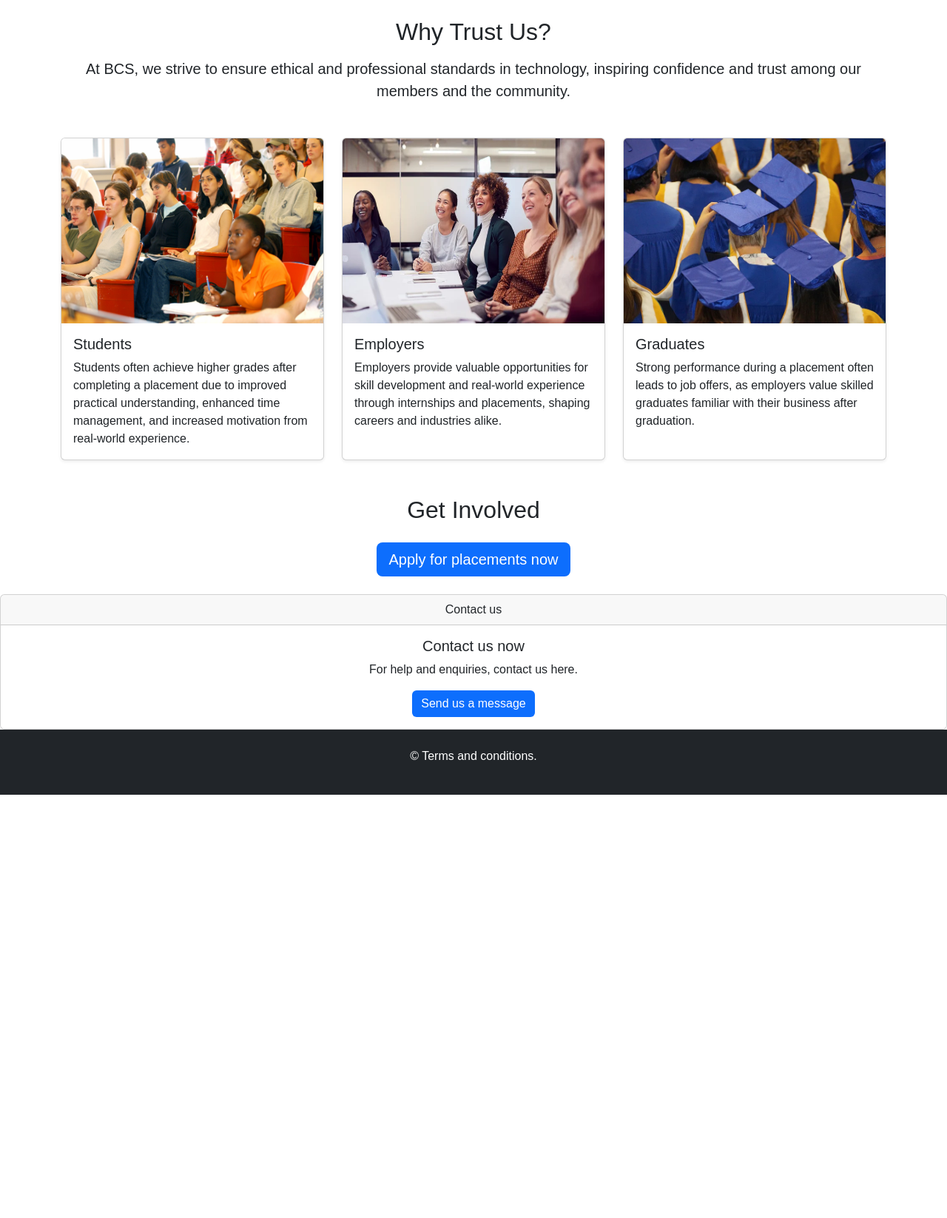
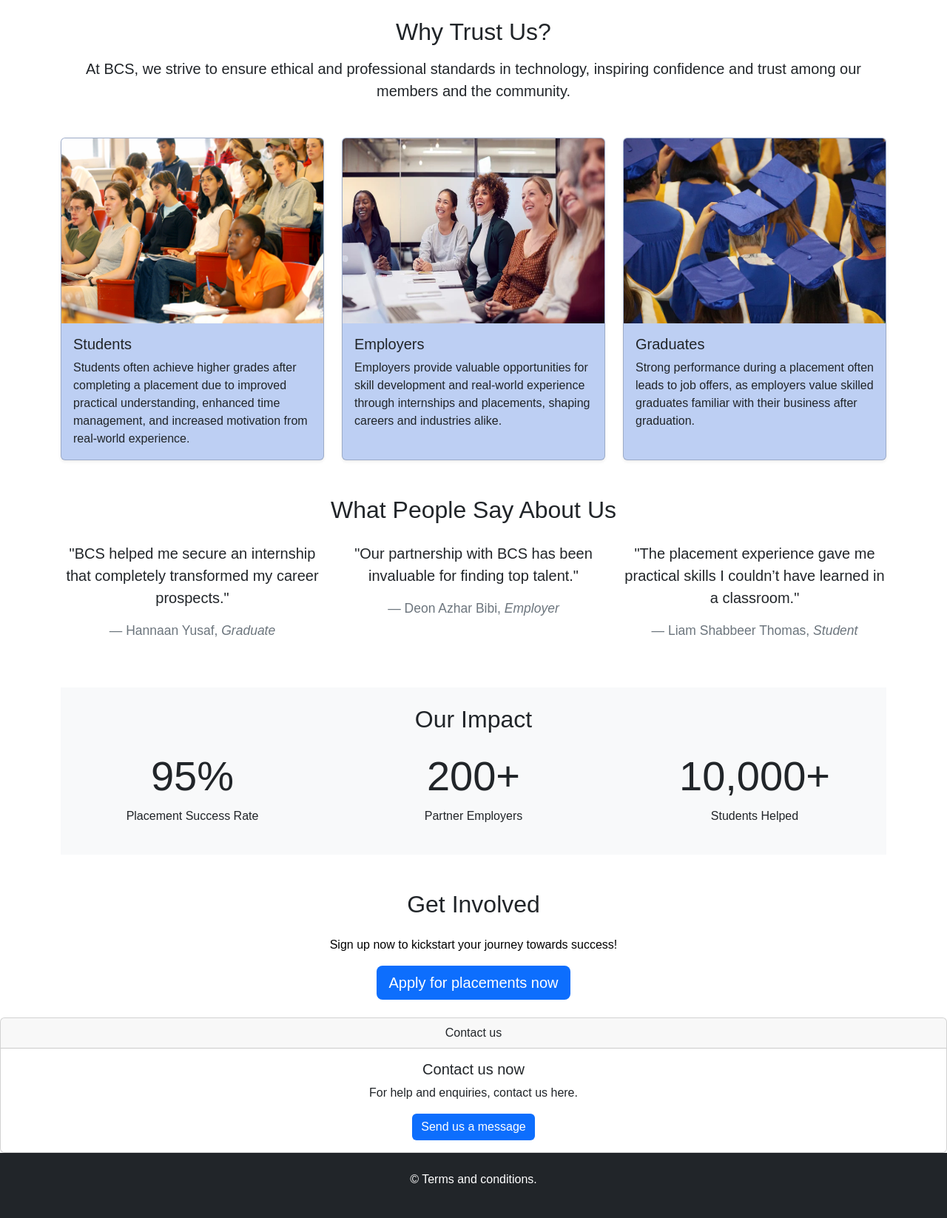
Before and after one commit to AzharWazid/BCS-HackCamp, a PHP site: page / in a window 1280 px wide. Shown: the part 208-1854 px from the top of the page at 74% size. Before the commit the page ends 1282 px from the top, so only its background shows below. Run offline with PHP 8.4, Linux system fonts and the light colour scheme.

Commit message:
refined edit page css

```diff
--- a/View/index.phtml
+++ b/View/index.phtml
@@ -1,4 +1,11 @@
 <?php require_once('View/template/header.phtml'); ?>
+
+    <style>
+        .custom-bg {
+            background-color: #BDCFF3 !important;
+        }
+    </style>
+
     <header class="bg-primary text-white py-3">
         <div class="container">
             <h1 class="text-center">BCS - Building Trust in Technology</h1>
@@ -15,7 +22,7 @@
 
         <section class="row mt-5">
             <div class="col-md-4">
-            <div class="card shadow-sm h-100">
+                <div class="card shadow-sm h-100 custom-bg">
                     <img src="/images/students.png" class="card-img-top" width="250" height="250" alt="Students">
                     <div class="card-body">
                         <h5 class="card-title">Students</h5>
@@ -24,7 +31,7 @@
                 </div>
             </div>
             <div class="col-md-4">
-            <div class="card shadow-sm h-100">
+                <div class="card shadow-sm h-100 custom-bg">
                     <img src="/images/Employers.png" class="card-img-top" width="250" height="250" alt="Employers">
                     <div class="card-body">
                         <h5 class="card-title">Employers</h5>
@@ -33,7 +40,7 @@
                 </div>
             </div>
             <div class="col-md-4">
-            <div class="card shadow-sm h-100">
+                <div class="card shadow-sm h-100 custom-bg">
                     <img src="/images/graduates.png" class="card-img-top" width="250" height="250" alt="graduates">
                     <div class="card-body">
                         <h5 class="card-title">Graduates</h5>
@@ -43,12 +50,60 @@
             </div>
         </section>
 
+        <!-- Testimonials Section -->
         <section class="mt-5">
-        <h2 class="text-center mb-4">Get Involved</h2>
-        <div class="d-flex justify-content-center">
-            <a href="#" class="btn btn-primary btn-lg" onclick="location.href='../Controller/placements.php';">Apply for placements now</a>
+            <h2 class="text-center mb-4">What People Say About Us</h2>
+            <div class="row">
+                <div class="col-md-4">
+                    <blockquote class="blockquote text-center">
+                        <p class="mb-0">"BCS helped me secure an internship that completely transformed my career prospects."</p>
+                        <footer class="blockquote-footer mt-3">Hannaan Yusaf, <cite title="Source Title">Graduate</cite></footer>
+                    </blockquote>
+                </div>
+                <div class="col-md-4">
+                    <blockquote class="blockquote text-center">
+                        <p class="mb-0">"Our partnership with BCS has been invaluable for finding top talent."</p>
+                        <footer class="blockquote-footer mt-3">Deon Azhar Bibi, <cite title="Source Title">Employer</cite></footer>
+                    </blockquote>
+                </div>
+                <div class="col-md-4">
+                    <blockquote class="blockquote text-center">
+                        <p class="mb-0">"The placement experience gave me practical skills I couldn’t have learned in a classroom."</p>
+                        <footer class="blockquote-footer mt-3">Liam Shabbeer Thomas, <cite title="Source Title">Student</cite></footer>
+                    </blockquote>
+                </div>
             </div>
         </section>
 
+        <!-- Stats Section -->
+        <section class="mt-5 bg-light py-4">
+            <h2 class="text-center mb-4">Our Impact</h2>
+            <div class="row text-center">
+                <div class="col-md-4">
+                    <h3 class="display-4">95%</h3>
+                    <p>Placement Success Rate</p>
                 </div>
+                <div class="col-md-4">
+                    <h3 class="display-4">200+</h3>
+                    <p>Partner Employers</p>
+                </div>
+                <div class="col-md-4">
+                    <h3 class="display-4">10,000+</h3>
+                    <p>Students Helped</p>
+                </div>
+            </div>
+        </section>
+
+        <!-- Get Involved Section -->
+        <section class="mt-5" id="get-involved">
+            <h2 class="text-center mb-4">Get Involved</h2>
+            <div class="text-center">
+                <p class="mb-3 b-colour">Sign up now to kickstart your journey towards success!</p>
+            </div>
+            <div class="d-flex justify-content-center">
+                <a href="../Controller/placements.php" class="btn btn-primary btn-lg">Apply for placements now</a>
+            </div>
+        </section>
+    </div>
+
 <?php require_once('View/template/footer.phtml'); ?>
```
Lines whose indentation alone changed are shown as unchanged.
